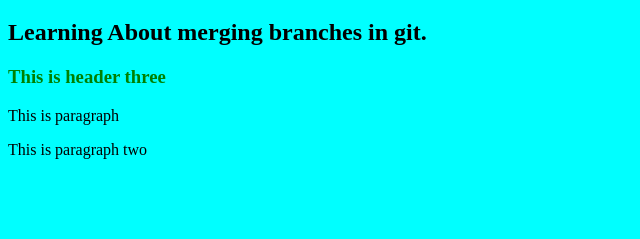
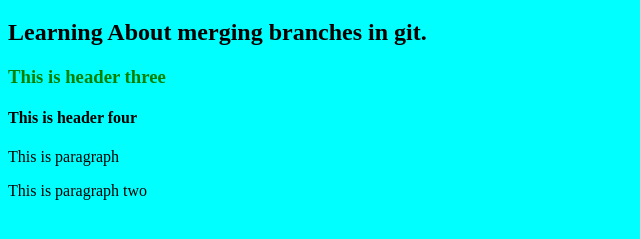
Before and after one commit to nayaksofia/myProjectBranching, a plain HTML site: page index.html in a window 1280 px wide. Shown: the part 61-300 px from the top of the page, without its empty margins (0-640 px from the left). Drawn offline with Linux system fonts and the light colour scheme.

Commit message:
MasterBranch: Add h3 tag

```diff
--- a/index.html
+++ b/index.html
@@ -23,6 +23,7 @@
         <h1> This is my project</h1>
         <h2> Learning About merging branches in git. </h2>
         <h3>This is header three</h3>
+        <h4> This is header four</h4>
         <p> This is paragraph </p>
         <p> This is paragraph two</p>
 
```
